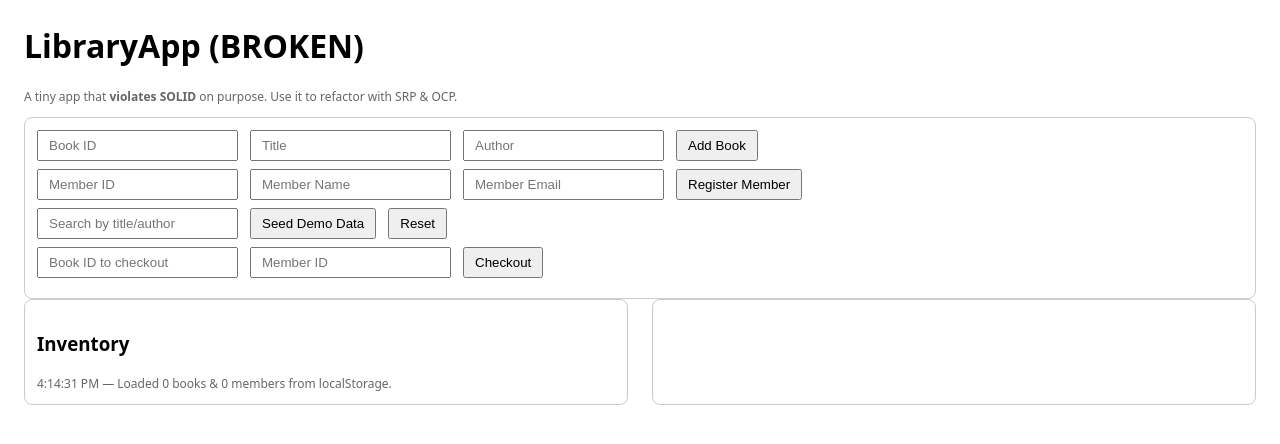
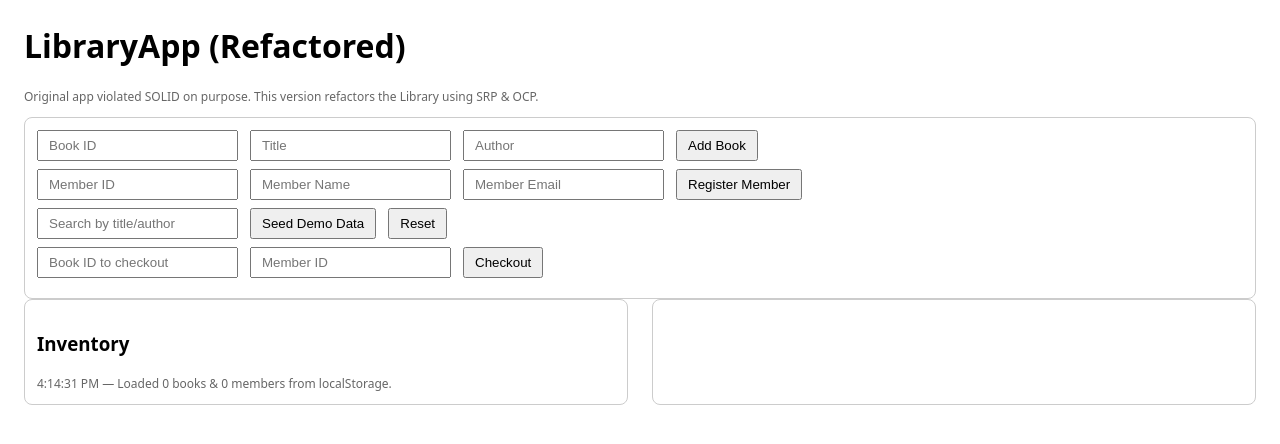
Before and after one commit to valonraca/library-sw-principles, a plain HTML site: page index.html in a window 1280 px wide. Drawn offline with Linux system fonts and the light colour scheme.

Commit message:
Update UI text to reflect refactored Library

```diff
--- a/index.html
+++ b/index.html
@@ -2,7 +2,7 @@
 <html>
   <head>
     <meta charset="utf-8" />
-    <title>LibraryApp (Broken)</title>
+    <title>LibraryApp (Refactored)</title>
     <style>
       body { font-family: system-ui, -apple-system, Segoe UI, Roboto, Arial; margin: 24px; }
       .row { display: flex; gap: 12px; margin-bottom: 8px; }
@@ -18,8 +18,8 @@
   </head>
   <body>
 
-    <h1>LibraryApp (BROKEN)</h1>
-    <p class="muted">A tiny app that <strong>violates SOLID</strong> on purpose. Use it to refactor with SRP & OCP.</p>
+    <h1>LibraryApp (Refactored)</h1>
+    <p class="muted">Original app violated SOLID on purpose. This version refactors the Library using SRP & OCP.</p>
 
     <div class="panel">
       <div class="row">
```
